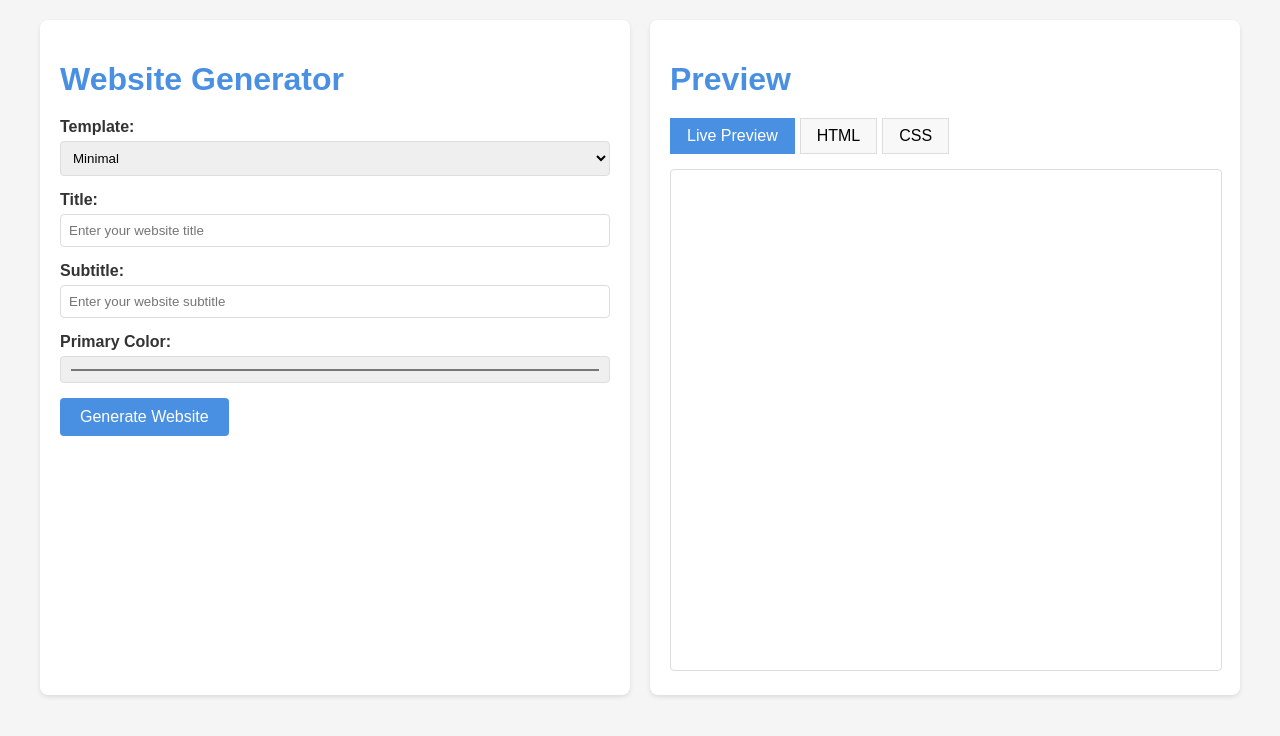
After one commit to elelier/website-in-mins, a Python web app: template templates/test_ui.html in a window 1280 px wide. The commit adds this page. Shown: the top 736 px of the page. Run offline with Jinja, Linux system fonts and the light colour scheme; the template is opened without the code that fills it, so the values that code supplies are empty.

```diff
--- a/requirements.txt
+++ b/requirements.txt
@@ -1,7 +1,9 @@
 fastapi==0.104.1
 uvicorn==0.24.0
 jinja2==3.1.2
-python-multipart==0.0.6
 pydantic==2.4.2
+rcssmin==1.0.6
 pytest==7.4.3
 httpx==0.25.2
+python-multipart==0.0.6
+s
--- a/templates/creative.html
+++ b/templates/creative.html
@@ -49,6 +49,7 @@
             margin: 0;
             line-height: 1.1;
             background: linear-gradient(135deg, #fff 0%, var(--primary-color) 100%);
+            background-clip: text;
             -webkit-background-clip: text;
             -webkit-text-fill-color: transparent;
             animation: titleAnimation 2s ease-out forwards;
--- /dev/null
+++ b/templates/test_ui.html
@@ -0,0 +1,250 @@
+<!DOCTYPE html>
+<html lang="es">
+<head>
+    <meta charset="UTF-8">
+    <meta name="viewport" content="width=device-width, initial-scale=1.0">
+    <title>Website Generator - Test UI</title>
+    <style>
+        :root {
+            --primary-color: #4A90E2;
+        }
+        body {
+            font-family: 'Arial', sans-serif;
+            margin: 0;
+            padding: 20px;
+            background-color: #f5f5f5;
+        }
+        .container {
+            max-width: 1200px;
+            margin: 0 auto;
+            display: grid;
+            grid-template-columns: 1fr 1fr;
+            gap: 20px;
+        }
+        .form-container {
+            background: white;
+            padding: 20px;
+            border-radius: 8px;
+            box-shadow: 0 2px 4px rgba(0,0,0,0.1);
+        }
+        .preview-container {
+            background: white;
+            padding: 20px;
+            border-radius: 8px;
+            box-shadow: 0 2px 4px rgba(0,0,0,0.1);
+        }
+        h1 {
+            color: var(--primary-color);
+            margin-bottom: 20px;
+        }
+        .form-group {
+            margin-bottom: 15px;
+        }
+        label {
+            display: block;
+            margin-bottom: 5px;
+            color: #333;
+            font-weight: bold;
+        }
+        input, select {
+            width: 100%;
+            padding: 8px;
+            border: 1px solid #ddd;
+            border-radius: 4px;
+            box-sizing: border-box;
+        }
+        button {
+            background-color: var(--primary-color);
+            color: white;
+            padding: 10px 20px;
+            border: none;
+            border-radius: 4px;
+            cursor: pointer;
+            font-size: 16px;
+            position: relative;
+        }
+        button:disabled {
+            opacity: 0.7;
+            cursor: not-allowed;
+        }
+        button.loading::after {
+            content: '';
+            position: absolute;
+            width: 20px;
+            height: 20px;
+            top: 50%;
+            right: 10px;
+            transform: translateY(-50%);
+            border: 2px solid #ffffff;
+            border-radius: 50%;
+            border-top-color: transparent;
+            animation: spin 1s linear infinite;
+        }
+        @keyframes spin {
+            to {
+                transform: translateY(-50%) rotate(360deg);
+            }
+        }
+        .error-message {
+            color: #dc3545;
+            margin-top: 10px;
+            padding: 10px;
+            border: 1px solid #dc3545;
+            border-radius: 4px;
+            display: none;
+        }
+        .preview-frame {
+            width: 100%;
+            height: 500px;
+            border: 1px solid #ddd;
+            border-radius: 4px;
+        }
+        .code-preview {
+            background: #f8f8f8;
+            padding: 15px;
+            border-radius: 4px;
+            margin-top: 15px;
+            overflow-x: auto;
+            font-family: monospace;
+            font-size: 14px;
+        }
+        .tabs {
+            display: flex;
+            margin-bottom: 15px;
+        }
+        .tab {
+            padding: 8px 16px;
+            cursor: pointer;
+            border: 1px solid #ddd;
+            background: #f8f8f8;
+            margin-right: 5px;
+        }
+        .tab.active {
+            background: var(--primary-color);
+            color: white;
+            border-color: var(--primary-color);
+        }
+    </style>
+</head>
+<body>
+    <div class="container">
+        <div class="form-container">
+            <h1>Website Generator</h1>
+            <form id="generatorForm">
+                <div class="form-group">
+                    <label for="template">Template:</label>
+                    <select id="template" name="template" required>
+                        <option value="minimal">Minimal</option>
+                        <option value="corporate">Corporate</option>
+                        <option value="creative">Creative</option>
+                    </select>
+                </div>
+                <div class="form-group">
+                    <label for="title">Title:</label>
+                    <input type="text" id="title" name="title" required
+                           placeholder="Enter your website title">
+                </div>
+                <div class="form-group">
+                    <label for="subtitle">Subtitle:</label>
+                    <input type="text" id="subtitle" name="subtitle" required
+                           placeholder="Enter your website subtitle">
+                </div>
+                <div class="form-group">
+                    <label for="primaryColor">Primary Color:</label>
+                    <input type="color" id="primaryColor" name="primaryColor"
+                           value="#4A90E2" required>
+                </div>
+                <button type="submit" id="submitButton">Generate Website</button>
+                <div id="errorMessage" class="error-message"></div>
+            </form>
+        </div>
+        <div class="preview-container">
+            <h1>Preview</h1>
+            <div class="tabs">
+                <div class="tab active" data-tab="preview">Live Preview</div>
+                <div class="tab" data-tab="html">HTML</div>
+                <div class="tab" data-tab="css">CSS</div>
+            </div>
+            <div id="previewTab" class="preview-content">
+                <iframe id="previewFrame" class="preview-frame"></iframe>
+            </div>
+            <div id="htmlTab" class="preview-content code-preview" style="display: none;"></div>
+            <div id="cssTab" class="preview-content code-preview" style="display: none;"></div>
+        </div>
+    </div>
+
+    <script>
+        const form = document.getElementById('generatorForm');
+        const submitButton = document.getElementById('submitButton');
+        const errorMessage = document.getElementById('errorMessage');
+
+        form.addEventListener('submit', async (e) => {
+            e.preventDefault();
+
+            // Reset UI state
+            errorMessage.style.display = 'none';
+            submitButton.disabled = true;
+            submitButton.classList.add('loading');
+
+            const formData = {
+                template: document.getElementById('template').value,
+                title: document.getElementById('title').value,
+                subtitle: document.getElementById('subtitle').value,
+                primaryColor: document.getElementById('primaryColor').value
+            };
+
+            try {
+                const response = await fetch('/generate-frontpage', {
+                    method: 'POST',
+                    headers: {
+                        'Content-Type': 'application/json',
+                    },
+                    body: JSON.stringify(formData)
+                });
+
+                if (!response.ok) {
+                    const errorData = await response.json();
+                    throw new Error(errorData.detail?.error || 'Error generating website');
+                }
+
+                const data = await response.json();
+
+                // Update preview iframe
+                const previewFrame = document.getElementById('previewFrame');
+                const previewDoc = previewFrame.contentDocument || previewFrame.contentWindow.document;
+                previewDoc.open();
+                previewDoc.write(data.html);
+                previewDoc.close();
+
+                // Update code previews
+                document.getElementById('htmlTab').textContent = data.html;
+                document.getElementById('cssTab').textContent = data.css;
+
+            } catch (error) {
+                console.error('Error:', error);
+                errorMessage.textContent = error.message;
+                errorMessage.style.display = 'block';
+            } finally {
+                submitButton.disabled = false;
+                submitButton.classList.remove('loading');
+            }
+        });
+
+        // Tab switching
+        document.querySelectorAll('.tab').forEach(tab => {
+            tab.addEventListener('click', () => {
+                // Update active tab
+                document.querySelectorAll('.tab').forEach(t => t.classList.remove('active'));
+                tab.classList.add('active');
+
+                // Show selected content
+                document.querySelectorAll('.preview-content').forEach(content => {
+                    content.style.display = 'none';
+                });
+                const selectedTab = tab.getAttribute('data-tab');
+                document.getElementById(selectedTab + 'Tab').style.display = 'block';
+            });
+        });
+    </script>
+</body>
+</html>
```
Also changed, not shown: main.py (+156 -8 lines), templates/minimal.css (added, +46 -0 lines), templates/minimal.html (+4 -43 lines), test_export.py (added, +55 -0 lines), test_main.py (+54 -0 lines).
